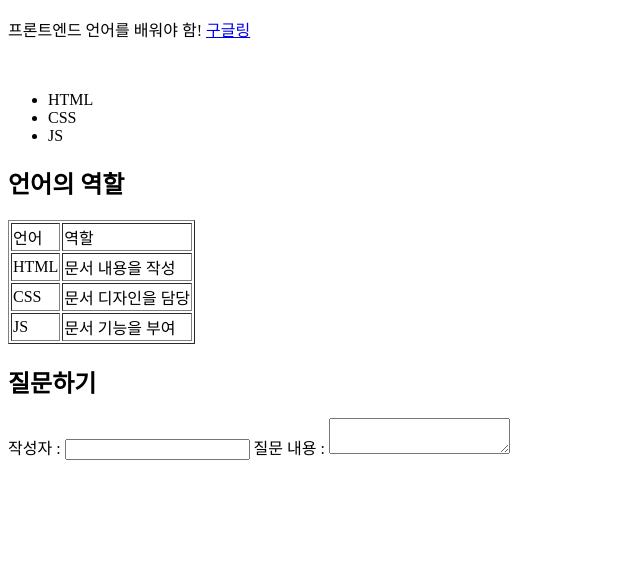
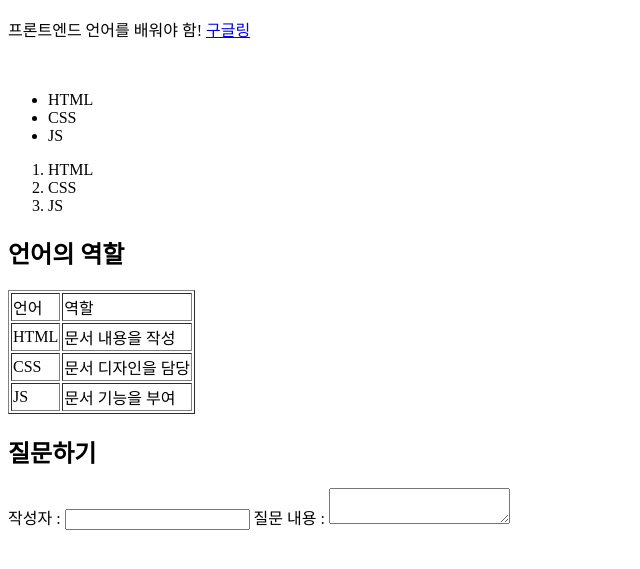
Before and after one commit to haeunNoh06/study-HTML-CSS.lecture, a plain HTML site: page C-html/index.html in a window 1280 px wide. Shown: the part 127-696 px from the top of the page, without its empty margins (0-640 px from the left). Drawn offline with Linux system fonts and the light colour scheme.

Commit message:
테스트용

```diff
--- a/C-html/index.html
+++ b/C-html/index.html
@@ -16,7 +16,7 @@
 
     <!--링크 태그-->
     <p>
-        프론트엔드 언어를 배워야 함! <a href="http://google.com">구글링</a>
+        프론트엔드 언어를 배워야 함! <a href="http://google.com" target="_blank">구글링</a>
     </p>
 
     <!--미디어 태그-->
@@ -28,6 +28,11 @@
         <li>CSS</li>
         <li>JS</li>
     </ul>
+    <ol>
+        <li>HTML</li>
+        <li>CSS</li>
+        <li>JS</li>
+    </ol>
 
     <!-- 테이블 태그 -->
     <h2>언어의 역할</h2>
```
Also changed, not shown: C-html/inputs.html (+1 -1 lines).
